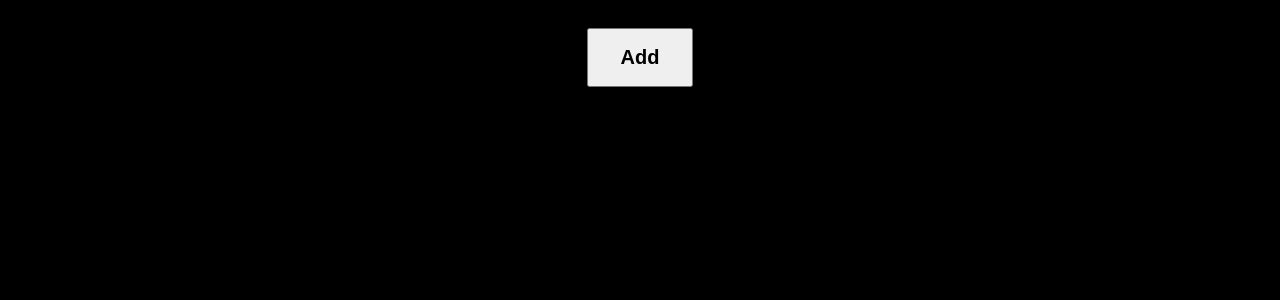
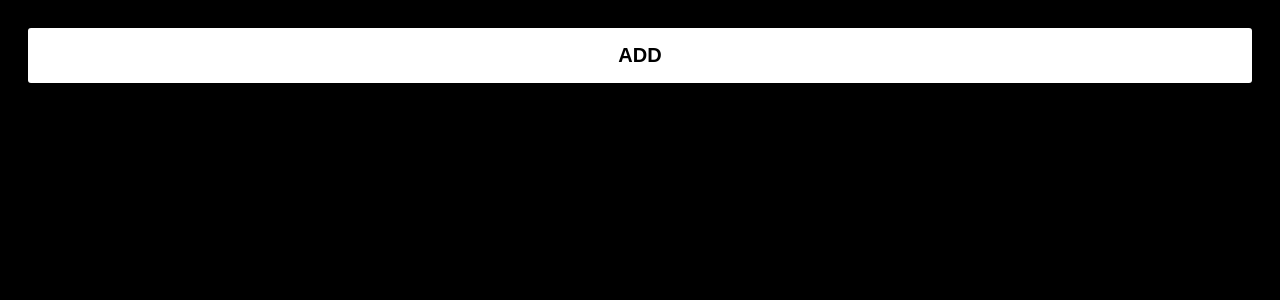
Before and after one commit to allendavis-developer/cashgensuite, a Django app: page /buyer/ in a window 1280 px wide. Shown: the part 56-356 px from the top of the page. Run offline with Django 5.2, Linux system fonts and the light colour scheme; data that the repository does not hold is empty.

Commit message:
cleanup buyer.html file redo

```diff
--- a/pricing/templates/analysis/buyer.html
+++ b/pricing/templates/analysis/buyer.html
@@ -4,215 +4,94 @@
 {% block header_title %}BUYER DASHBOARD{% endblock %}
 
 {% block extra_style %}
+:root {
+  --color-bg: #111;
+  --color-bg-dark: #1a1a1a;
+  --color-hover-dark: #222;
+  --color-white: #fff;
+  --color-grey: #777;
+  --color-blue: #4da6ff;
+  --color-red: #ff5555;
+  --color-green: #4caf50;
+  --transition: 0.2s;
+}
+
 .main-content {
   display: flex;
   flex-direction: column;
   gap: 20px;
   padding: 2rem;
 }
-
-.main-content > div:first-child {
-  text-align: center;
-  margin-bottom: 10px;
-}
-
+.main-content > div:first-child { text-align: center; margin-bottom: 10px; }
 .main-content h3 {
   font-size: 1.6rem;
   font-weight: 700;
-  margin-top: 30px;
-  margin-bottom: 10px;
-  color: #fff;
+  margin: 30px 0 10px;
+  color: var(--color-white);
 }
 
-/* Buttons */
-.qty-btn, .modal-btn {
-  cursor: pointer;
+/* Shared Input Styles */
+.input-element {
+  border-radius: 4px;
   border: 1px solid #333;
-  background: #1a1a1a;
-  color: #fff;
-  border-radius: 3px;
-  transition: background 0.2s;
+  transition: all var(--transition) ease;
 }
-.qty-btn {
-  padding: 2px 6px;
-  margin: 0 2px;
-  font-size: 12px;
-}
-.qty-btn:hover { background: #222; }
-
-.modal-btn {
-  width: 100%;
-  padding: 14px;
-  background-color: #fff;
-  color: #000;
-  font-weight: 600;
-  border: none;
-  border-radius: 6px;
-  text-transform: uppercase;
-}
-.modal-btn:hover { background-color: #e0e0e0; }
-
-/* Quantity Input (modern inline style) */
 .qty-input {
   width: 80px;
   padding: 6px 10px;
-  background: #1a1a1a;
-  border: 1px solid #333;
-  border-radius: 4px;
-  color: #fff;
+  background: var(--color-bg-dark);
+  color: var(--color-white);
+  text-align: center;
   font-size: 14px;
-  text-align: center;
-  transition: all 0.2s ease;
-  -moz-appearance: textfield; /* remove spinners in Firefox */
+  -moz-appearance: textfield;
 }
+.qty-input::-webkit-inner-spin-button,
+.qty-input::-webkit-outer-spin-button { -webkit-appearance: none; margin: 0; }
+.qty-input:focus { outline: none; border-color: var(--color-blue); background: var(--color-hover-dark); box-shadow: 0 0 6px rgba(77,166,255,0.3); }
 
-.qty-input::-webkit-outer-spin-button,
-.qty-input::-webkit-inner-spin-button {
-  -webkit-appearance: none;
-  margin: 0; /* remove spinners in Chrome/Safari/Edge */
-}
-
-.qty-input:focus {
-  outline: none;
-  border-color: #4da6ff;
-  background: #222;
-  box-shadow: 0 0 6px rgba(77,166,255,0.3);
-}
-
+.qty-btn, .modal-btn { cursor: pointer; border-radius: 3px; transition: background var(--transition); }
+.qty-btn { padding: 2px 6px; margin: 0 2px; font-size: 12px; border: 1px solid #333; background: var(--color-bg-dark); color: var(--color-white); }
+.qty-btn:hover { background: var(--color-hover-dark); }
+.modal-btn { width: 100%; padding: 14px; background-color: var(--color-white); color: #000; font-weight: 600; border: none; text-transform: uppercase; }
+.modal-btn:hover { background-color: #e0e0e0; }
 
 /* Modal */
-.modal {
-  display: none;
-  position: fixed;
-  inset: 0;
-  background-color: rgba(0,0,0,0.85);
-  justify-content: center;
-  align-items: center;
-  z-index: 1000;
-}
+.modal { display: none; position: fixed; inset: 0; background-color: rgba(0,0,0,0.85); justify-content: center; align-items: center; z-index: 1000; }
 .modal.active { display: flex; }
+.modal-content { background-color: var(--color-bg); border: 1px solid #333; border-radius: 8px; width: 400px; max-width: 90%; padding: 24px; position: relative; }
+.modal-close { position: absolute; top: 12px; right: 16px; cursor: pointer; font-size: 24px; color: #888; transition: color var(--transition); }
+.modal-close:hover { color: var(--color-white); }
 
-.modal-content {
-  background-color: #111;
-  border: 1px solid #333;
-  border-radius: 8px;
-  width: 400px;
-  max-width: 90%;
-  padding: 24px;
-  position: relative;
-}
-.modal-close {
-  position: absolute;
-  top: 12px;
-  right: 16px;
-  cursor: pointer;
-  font-size: 24px;
-  color: #888;
-  transition: color 0.2s;
-}
-.modal-close:hover { color: #fff; }
-
-.actions-links {
-  display: flex;
-  flex-direction: column;
-  gap: 6px;
-  align-items: center;
-}
-
+/* Actions */
+.actions-links { display: flex; flex-direction: column; gap: 6px; align-items: center; }
 .actions-links a {
   text-decoration: none;
   font-weight: 600;
   cursor: pointer;
   padding: 6px 10px;
   border-radius: 4px;
-  transition: background 0.2s, color 0.2s;
+  transition: background var(--transition), color var(--transition);
 }
+.actions-links a.details { --color: var(--color-blue); }
+.actions-links a.remove { --color: var(--color-red); }
+.actions-links a.analyse { --color: var(--color-green); }
+.actions-links a { color: var(--color); border: 1px solid var(--color); }
+.actions-links a:hover { background: var(--color); color: #000; }
 
-/* Details button (blue) */
-.actions-links .details {
-  color: #4da6ff;
-  border: 1px solid #4da6ff;
-}
-.actions-links .details:hover {
-  background: #4da6ff;
-  color: #000;
-}
-
-/* Remove button (red) */
-.actions-links .remove {
-  color: #ff5555;
-  border: 1px solid #ff5555;
-}
-.actions-links .remove:hover {
-  background: #ff5555;
-  color: #000;
-}
-
-/* Analyse button (green) */
-.actions-links .analyse {
-  color: #4caf50;
-  border: 1px solid #4caf50;
-}
-.actions-links .analyse:hover {
-  background: #4caf50;
-  color: #000;
-}
-
-/* =====================
-   Item Table Styling
-===================== */
-.item-table {
-  width: 100%;
-  border-collapse: collapse;
-  background-color: #111;
-  border: 1px solid #333;
-  border-radius: 8px;
-  overflow: hidden;
-  font-size: 14px;
-  color: #ddd;
-  margin-top: 10px;
-}
-
-.item-table thead {
-  background-color: #1a1a1a;
-}
-
-.item-table th,
-.item-table td {
-  padding: 12px 16px;
-  text-align: left;
-  border-bottom: 1px solid #333;
-}
-
-.item-table th {
-  font-weight: 700;
-  color: #fff;
-  text-transform: uppercase;
-  letter-spacing: 0.5px;
-}
-
-.item-table tbody tr:hover {
-  background-color: #1f1f1f;
-}
-
-.item-table tbody tr:last-child td {
-  border-bottom: none;
-}
-
-/* Action column */
-.item-table .actions {
-  display: flex;
-  justify-content: center;
-  gap: 8px;
-}
-
-
+/* Item Table */
+.item-table { width: 100%; border-collapse: collapse; background-color: var(--color-bg); border: 1px solid #333; border-radius: 8px; overflow: hidden; font-size: 14px; color: #ddd; margin-top: 10px; }
+.item-table thead { background-color: var(--color-bg-dark); }
+.item-table th, .item-table td { padding: 12px 16px; text-align: left; border-bottom: 1px solid #333; }
+.item-table th { font-weight: 700; color: var(--color-white); text-transform: uppercase; letter-spacing: 0.5px; }
+.item-table tbody tr:hover { background-color: #1f1f1f; }
+.item-table tbody tr:last-child td { border-bottom: none; }
+.item-table .actions { display: flex; justify-content: center; gap: 8px; }
 {% endblock %}
 
 {% block content %}
 <div class="main-content">
   <div>
-    <button id="addItemBtn" style="padding: 16px 32px; font-size: 20px; font-weight: bold;">Add</button>
+    <button id="addItemBtn" class="modal-btn" style="font-size: 20px; padding:16px 32px;">Add</button>
   </div>
   <div id="tablesContainer"></div>
 </div>
@@ -247,88 +126,37 @@
 <script>
 const addItemBtn = document.getElementById('addItemBtn');
 const tablesContainer = document.getElementById('tablesContainer');
+const addItemModal = document.getElementById('addItemModal');
+const modalItemCategory = document.getElementById('modalItemCategory');
+const modalItemSubcategory = document.getElementById('modalItemSubcategory');
+const modalItemModel = document.getElementById('modalItemModel');
+const saveItemBtn = document.getElementById('saveItemBtn');
+
 const categories = {{ categories|safe }};
+const categoryTables = {};
+let currentAttributes = [];
 
-function createCategoryTable(categoryId, categoryName, attributes) {
-  if (categoryTables[categoryId]) return categoryTables[categoryId];
-
-  const table = document.createElement('table');
-  table.className = 'item-table';
-  const thead = document.createElement('thead');
-  const columns = ['Subcategory', 'Model', ...attributes.map(a => a.name), 'Item Name', 'Selling Price', 'Buying In Range', 'Margin', 'Quantity', 'Actions'];
-
-  thead.innerHTML = `<tr>${columns.map(c => `<th>${c}</th>`).join('')}</tr>`;
-
-  const tbody = document.createElement('tbody');
-  tbody.innerHTML = `<tr class="placeholder"><td colspan="${columns.length}" style="text-align:center; color:#777;">No items added yet.</td></tr>`;
-
-  table.append(thead, tbody);
-  tablesContainer.append(Object.assign(document.createElement('h3'), { textContent: categoryName }), table);
-  categoryTables[categoryId] = tbody;
-  return tbody;
+/* ------------------- Helpers ------------------- */
+function getCurrentAttributesPayload() {
+  const payload = {};
+  currentAttributes.forEach(a => payload[a.name] = document.getElementById(`attr_${a.id}`)?.value || '');
+  return payload;
 }
 
-async function addItemToTable() {
-  const catId = modalItemCategory.value;
-  if (!catId) return alert("Please select a category.");
-
-  const catName = modalItemCategory.options[modalItemCategory.selectedIndex]?.text;
-  const subcategory = modalItemSubcategory.options[modalItemSubcategory.selectedIndex]?.text || '—';
-  const model = modalItemModel.options[modalItemModel.selectedIndex]?.text || '—';
-  const tbody = createCategoryTable(catId, catName, currentAttributes);
-  if (tbody.querySelector('.placeholder')) tbody.innerHTML = '';
-
-  // Convert currentAttributes to flat dict
-  const attributesPayload = {};
-  currentAttributes.forEach(a => {
-    attributesPayload[a.name] = document.getElementById(`attr_${a.id}`)?.value || '';
-  });
-
-  // Generate item name via API
-  let itemName = '—';
-  try {
-    const response = await fetch('/api/generate_search_term/', {
+function postJSON(url, data) {
+  return fetch(url, {
     method: 'POST',
     headers: {
       'Content-Type': 'application/json',
       'X-CSRFToken': getCookie('csrftoken')
     },
-      body: JSON.stringify({
-        category: catName,
-        model: model,
-        attributes: attributesPayload
-      })
-    });
-
-    const result = await response.json();
-    itemName = result.data.generated_search_term;
-  } catch (error) {
-    console.error("Error generating item name:", error);
+    body: JSON.stringify(data)
+  }).then(r => r.json());
 }
 
-  // Build row
-  const row = document.createElement('tr');
-  row.innerHTML = `<td>${subcategory}</td><td>${model}</td>`;
-
-  currentAttributes.forEach(a => {
-    row.insertAdjacentHTML('beforeend', `<td>${document.getElementById(`attr_${a.id}`)?.value || '—'}</td>`);
-  });
-
-  row.insertAdjacentHTML('beforeend', `<td>${itemName}</td><td>—</td><td>—</td><td>—</td><td>${createQuantityCell().innerHTML}</td>`);
-
-  // Store metadata
-  row.dataset.categoryId = catId;
-  row.dataset.subcategoryId = modalItemSubcategory.value;
-  row.dataset.modelId = modalItemModel.value;
-  row.dataset.categoryName = catName;
-  row.dataset.attributes = JSON.stringify(attributesPayload);
-  row.dataset.itemName = itemName;
-  row.dataset.subcategoryName = subcategory;
-
-
-  row.appendChild(createActionsCell(row));
-  tbody.appendChild(row);
-  addItemModal.classList.remove('active');
+function setButtonState(button, {disabled, text}) {
+  button.disabled = disabled;
+  button.textContent = text;
 }
 
 function createQuantityCell() {
@@ -348,202 +176,124 @@ function createActionsCell(row) {
 
   const [details, analyse, remove] = div.querySelectorAll('a');
 
-  details.onclick = e => {
+  details.addEventListener('click', e => {
     e.preventDefault();
-
-    const attributesPayload = {};
-    currentAttributes.forEach(a => {
-      attributesPayload[a.id] = document.getElementById(`attr_${a.id}`)?.value || '';
-    });
-
-    const itemName = row.dataset.itemName || 'Unnamed Item';
-
+    const attributes = getCurrentAttributesPayload();
     const query = new URLSearchParams({
       categoryId: row.dataset.categoryId,
       subcategoryId: row.dataset.subcategoryId,
       modelId: row.dataset.modelId,
-      attributes: JSON.stringify(attributesPayload),
-      name: itemName
+      attributes: JSON.stringify(attributes),
+      name: row.dataset.itemName || 'Unnamed Item'
+    });
+    window.open('/item-buying-analyser/?' + query.toString(), '_blank');
   });
 
-    window.open('/item-buying-analyser/?' + query.toString(), '_blank');
-  };
+  analyse.addEventListener('click', e => { e.preventDefault(); handleAnalyseClick(row); });
 
+  remove.addEventListener('click', e => {
+    e.preventDefault();
+    const tbody = row.parentElement;
+    row.remove();
+    if (!tbody.children.length) {
+      tbody.innerHTML = `<tr class="placeholder"><td colspan="${tbody.parentElement.querySelectorAll('th').length}" style="text-align:center; color:#777;">No items added yet.</td></tr>`;
+    }
+  });
 
-  analyse.onclick = async e => {
-    e.preventDefault();
-    await handleAnalyseClick(row);
-  };
-
-  remove.onclick = e => {
-    e.preventDefault();
-    row.remove();
-    const tb = row.parentElement;
-    if (!tb.children.length) {
-      tb.innerHTML = `<tr class="placeholder"><td colspan="${row.parentElement.parentElement.querySelectorAll('th').length}" style="text-align:center; color:#777;">No items added yet.</td></tr>`;
-    }
-  };
-
-  td.append(div);
+  td.appendChild(div);
   return td;
 }
 
+function createCategoryTable(catId, catName, attributes) {
+  if (categoryTables[catId]) return categoryTables[catId];
+
+  const table = document.createElement('table');
+  table.className = 'item-table';
+  const columns = ['Subcategory', 'Model', ...attributes.map(a => a.name), 'Item Name', 'Selling Price', 'Buying In Range', 'Margin', 'Quantity', 'Actions'];
+  table.innerHTML = `<thead><tr>${columns.map(c => `<th>${c}</th>`).join('')}</tr></thead><tbody><tr class="placeholder"><td colspan="${columns.length}" style="text-align:center; color:#777;">No items added yet.</td></tr></tbody>`;
+
+  tablesContainer.append(Object.assign(document.createElement('h3'), { textContent: catName }), table);
+  categoryTables[catId] = table.querySelector('tbody');
+  return categoryTables[catId];
+}
+
+/* ------------------- Core ------------------- */
+async function addItemToTable() {
+  const catId = modalItemCategory.value;
+  if (!catId) return alert("Please select a category.");
+  const catName = modalItemCategory.selectedOptions[0].text;
+  const subcategory = modalItemSubcategory.selectedOptions[0]?.text || '—';
+  const model = modalItemModel.selectedOptions[0]?.text || '—';
+
+  const tbody = createCategoryTable(catId, catName, currentAttributes);
+  if (tbody.querySelector('.placeholder')) tbody.innerHTML = '';
+
+  const attributesPayload = getCurrentAttributesPayload();
+  let itemName = '—';
+
+  try {
+    const result = await postJSON('/api/generate_search_term/', { category: catName, model, attributes: attributesPayload });
+    itemName = result.data?.generated_search_term || '—';
+  } catch (e) { console.error('Error generating item name:', e); }
+
+  const row = document.createElement('tr');
+  row.dataset = { categoryId: catId, subcategoryId: modalItemSubcategory.value, modelId: modalItemModel.value, categoryName: catName, attributes: JSON.stringify(attributesPayload), itemName, subcategoryName: subcategory };
+  row.innerHTML = `<td>${subcategory}</td><td>${model}</td>`;
+  currentAttributes.forEach(a => row.insertAdjacentHTML('beforeend', `<td>${document.getElementById(`attr_${a.id}`)?.value || '—'}</td>`));
+  row.insertAdjacentHTML('beforeend', `<td>${itemName}</td><td>—</td><td>—</td><td>—</td>`);
+
+  row.appendChild(createQuantityCell());
+  row.appendChild(createActionsCell(row));
+  tbody.appendChild(row);
+  addItemModal.classList.remove('active');
+}
+
+/* ------------------- Analyse ------------------- */
 async function handleAnalyseClick(row) {
-  const scrapeBtn = row.querySelector('.analyse');
-  scrapeBtn.disabled = true;
-  scrapeBtn.textContent = 'Checking...';
-
-  const category = row.dataset.categoryName;
-  const model = row.querySelector('td:nth-child(2)')?.textContent?.trim() || '';
+  const btn = row.querySelector('.analyse');
+  setButtonState(btn, { disabled: true, text: 'Checking...' });
+  const category = row.dataset.categoryName, model = row.querySelector('td:nth-child(2)')?.textContent?.trim() || '';
   const attributes = JSON.parse(row.dataset.attributes || '{}');
 
   try {
-    // Step 1: Check if existing competitor data is found
-    const checkResponse = await fetch('/api/check_existing_items/', {
-      method: 'POST',
-      headers: {
-        'Content-Type': 'application/json',
-        'X-CSRFToken': getCookie('csrftoken')
-      },
-      body: JSON.stringify({
-        category: category,
-        model: model,
-        attributes: attributes
-      })
-    });
+    const check = await postJSON('/api/check_existing_items/', { category, model, attributes });
+    if (!check.success) throw new Error(check.error || 'Check failed');
 
-    const checkResult = await checkResponse.json();
-    console.log(checkResult)
+    if (check.competitor_count > 0) {
+      setButtonState(btn, { disabled: true, text: 'Calculating Price...' });
+      const priceRes = await postJSON('/api/get-selling-and-buying-price/', { category, categoryId: row.dataset.categoryId, subcategoryId: row.dataset.subcategoryId, model, attributes });
+      if (!priceRes.success) throw new Error(priceRes.error || 'Price fetch failed');
 
-    if (!checkResult.success) throw new Error(checkResult.error || 'Failed to check items');
-
-    // Step 2: If competitor data found, get selling price
-    if (checkResult.competitor_count > 0) {
-      scrapeBtn.textContent = 'Calculating Price...';
-
-      const priceResponse = await fetch('/api/get-selling-and-buying-price/', {
-        method: 'POST',
-        headers: {
-          'Content-Type': 'application/json',
-          'X-CSRFToken': getCookie('csrftoken')
-        },
-        body: JSON.stringify({
-          category: category,
-          categoryId: row.dataset.categoryId,
-          subcategoryId: row.dataset.subcategoryId,
-          model: model,
-          attributes: attributes
-        })
-      });
-
-      const priceResult = await priceResponse.json();
-
-      if (!priceResult.success) throw new Error(priceResult.error || 'Failed to get selling price');
-
-     // Step 3: Update Selling and Buying Price cells
-      const priceCell = row.querySelector('td:nth-last-child(5)'); // Selling Price
-      const buyCell = row.querySelector('td:nth-last-child(4)');   // Buying In Price
-      const marginCell = row.querySelector('td:nth-last-child(3)'); // Margin
-
-      const sellingPrice = parseFloat(priceResult.selling_price);
-      const buyingStartPrice = parseFloat(priceResult.buying_price); // start price
-      const buyingEndPrice = buyingStartPrice * 1.10; // end price = 110% of start
-
-      // Update table cells
-      priceCell.textContent = `£${sellingPrice.toFixed(2)}`;
-      buyCell.textContent = `£${buyingStartPrice.toFixed(2)} - £${buyingEndPrice.toFixed(2)}`;
-
-      // Calculate margin range
-      const maxMargin = ((sellingPrice - buyingStartPrice) / sellingPrice) * 100;
-      const minMargin = ((sellingPrice - buyingEndPrice) / sellingPrice) * 100;
-
-      marginCell.textContent = `${maxMargin.toFixed(1)}% - ${minMargin.toFixed(1)}%`;
-
+      const selling = parseFloat(priceRes.selling_price), buyingStart = parseFloat(priceRes.buying_price), buyingEnd = buyingStart * 1.10;
+      row.querySelector('td:nth-last-child(5)').textContent = `£${selling.toFixed(2)}`;
+      row.querySelector('td:nth-last-child(4)').textContent = `£${buyingStart.toFixed(2)} - £${buyingEnd.toFixed(2)}`;
+      row.querySelector('td:nth-last-child(3)').textContent = `${((selling - buyingStart)/selling*100).toFixed(1)}% - ${((selling - buyingEnd)/selling*100).toFixed(1)}%`;
     } else {
-
-      const sourcesResponse = await fetch(`/api/get-scrape-sources-for-category/?category_name=${encodeURIComponent(category)}`);
-      const sourcesResult = await sourcesResponse.json();
-      let scrapeSources = [];
-      if (Array.isArray(sourcesResult)) {
-        scrapeSources = sourcesResult;
-      } else if (sourcesResult.error) {
-        console.warn('Could not get scrape sources:', sourcesResult.error);
+      const sourcesRes = await fetch(`/api/get-scrape-sources-for-category/?category_name=${encodeURIComponent(category)}`);
+      const sources = (await sourcesRes.json()) || ['CEX','CashConverters','CashGenerator'];
+      await scrapePricesForRow(row, sources);
     }
-
-      scrapeBtn.textContent = 'Scraping...';
-      scrapeBtn.disabled = true;
-      if (scrapeSources.length === 0) {
-        // fallback sources if none found
-        scrapeSources = ['CEX', 'CashConverters', 'CashGenerator'];
-      }
-      await scrapePricesForRow(row, scrapeSources);
-
-    }
-
-  } catch (error) {
-    console.error('Analyse error:', error);
-    alert('Error during analysis: ' + error.message);
+  } catch (err) {
+    console.error(err);
+    alert('Analyse error: ' + err.message);
   } finally {
-    scrapeBtn.disabled = false;
-    scrapeBtn.textContent = 'Analyse';
+    setButtonState(btn, { disabled: false, text: 'Analyse' });
   }
 }
 
-
-async function scrapePricesForRow(row, selectedCompetitors = []) {
-  const modelName = row.querySelector('td:nth-child(2)')?.textContent?.trim() || '';
-  const rawAttributes = JSON.parse(row.dataset.attributes || '{}');
-
-  // Normalize attribute keys
-  const attributes = {};
-  Object.entries(rawAttributes).forEach(([key, value]) => {
-    const normalizedKey = key.toLowerCase().replace(/\s+/g, '_');
-    attributes[normalizedKey] = value || '';
-  });
-
+/* ------------------- Scraping ------------------- */
+async function scrapePricesForRow(row, competitors = []) {
   const itemName = row.dataset.itemName || 'Unnamed Item';
-  const scrapeBtn = row.querySelector('.analyse');
-  scrapeBtn.disabled = true;
-  scrapeBtn.textContent = 'Scraping...';
+  const attributes = Object.fromEntries(Object.entries(JSON.parse(row.dataset.attributes || '{}')).map(([k,v]) => [k.toLowerCase().replace(/\s+/g,'_'), v || '']));
+  const btn = row.querySelector('.analyse');
+  setButtonState(btn, { disabled: true, text: 'Scraping...' });
 
   try {
-    const response = await sendExtensionMessage({
-      action: "scrape",
-      data: {
-        query: itemName,
-        competitors: selectedCompetitors,
-        category: row.dataset.categoryName,
-        subcategory: row.dataset.subcategoryName,
-        model: modelName,
-        attributes: attributes
-      }
-    });
-
-    if (!response.success) throw new Error(response.error || "Unknown scraping error");
-
-
-    await fetch("/save_scraped_data/", {
-      method: "POST",
-      headers: {
-        "Content-Type": "application/json",
-        "X-CSRFToken": getCookie("csrftoken"),
-      },
-      body: JSON.stringify({
-        item_name: itemName,
-        category: parseInt(row.dataset.categoryId),
-        item_model: parseInt(row.dataset.modelId),
-        attributes: attributes,
-        results: response.results
-      })
-    });
-
-  } catch (error) {
-    console.error('Scraping error:', error);
-    alert('Error running scraper: ' + error.message);
-  } finally {
-    scrapeBtn.disabled = false;
-    scrapeBtn.textContent = 'Analyse';
-  }
+    const response = await sendExtensionMessage({ action:'scrape', data:{ query:itemName, competitors, category: row.dataset.categoryName, subcategory: row.dataset.subcategoryName, model: row.querySelector('td:nth-child(2)')?.textContent || '', attributes } });
+    if (!response.success) throw new Error(response.error || 'Scrape failed');
+    await postJSON('/save_scraped_data/', { item_name: itemName, category: parseInt(row.dataset.categoryId), item_model: parseInt(row.dataset.modelId), attributes, results: response.results });
+  } catch(e){ console.error(e); alert('Scraping error: '+e.message); }
+  finally { setButtonState(btn, { disabled: false, text: 'Analyse' }); }
 }
 </script>
 
```
Lines whose indentation alone changed are shown as unchanged.
